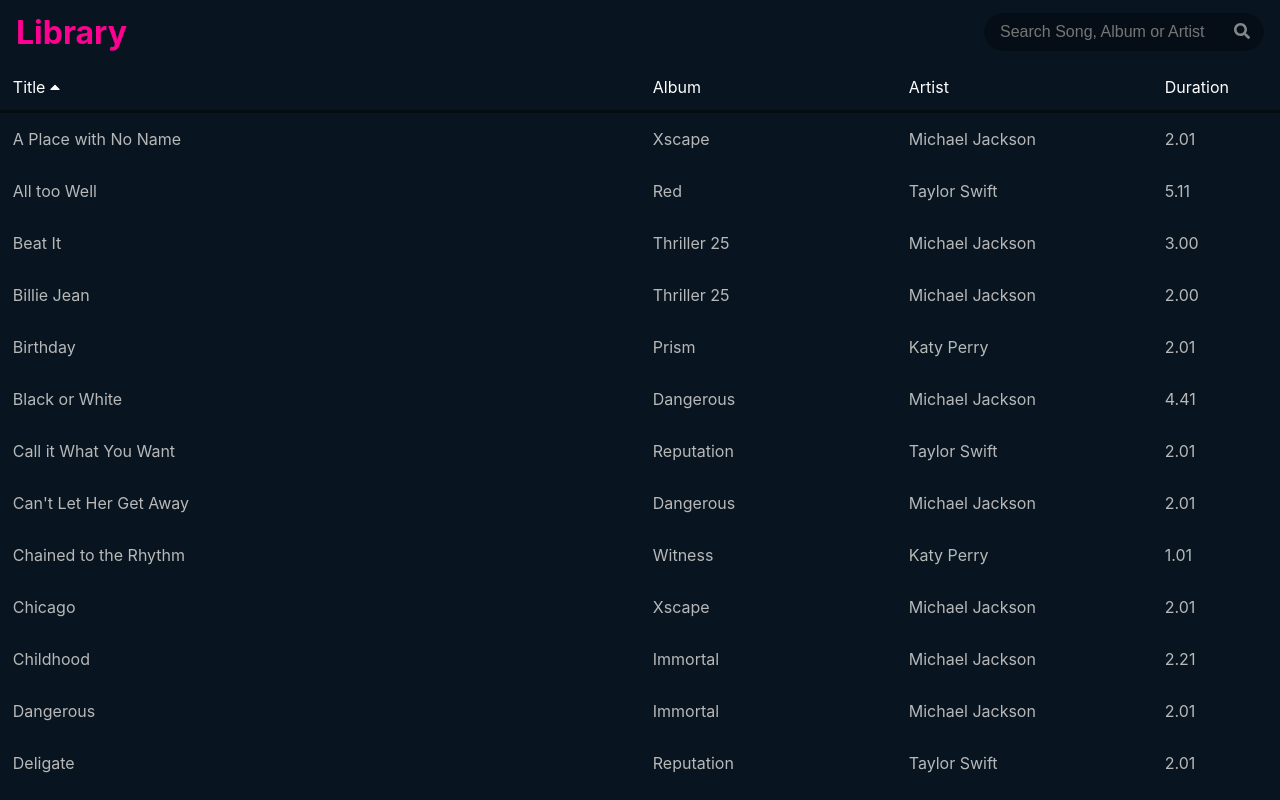
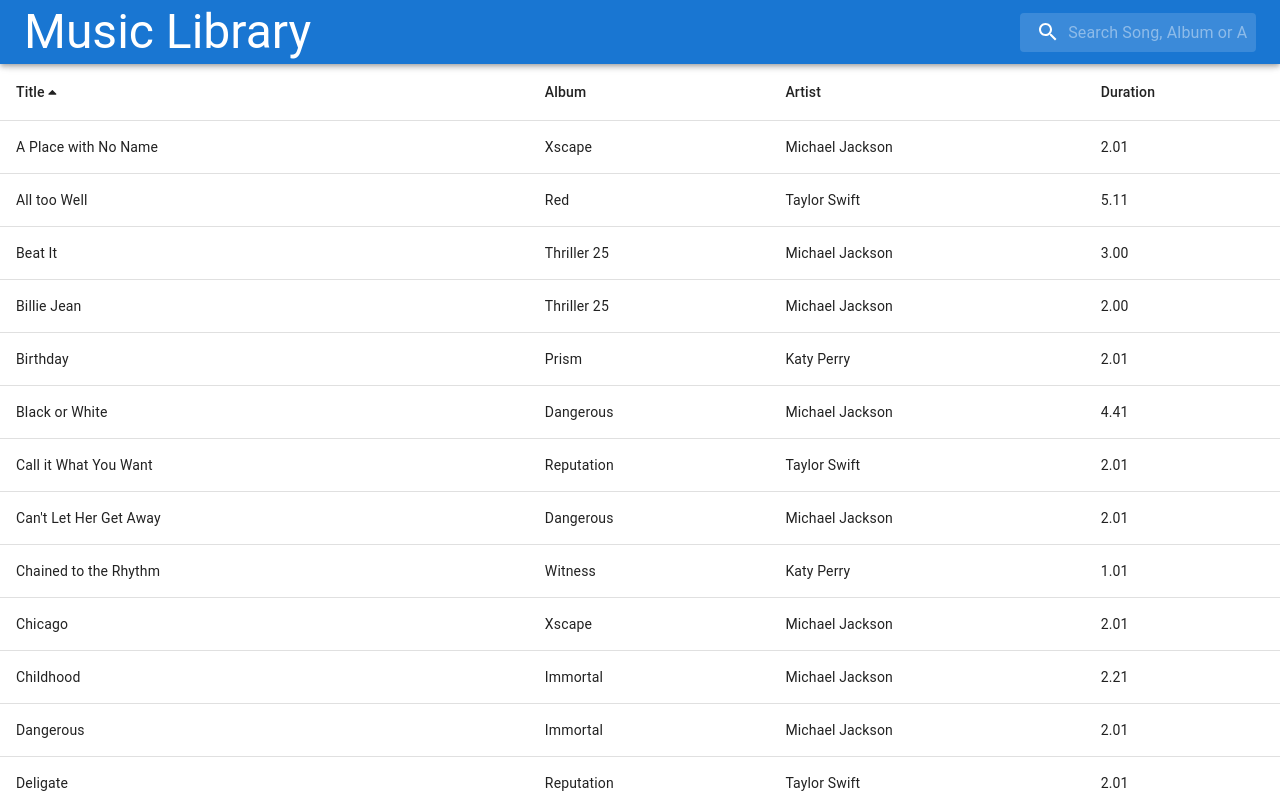
Before and after one commit to Extazx2/react-music-library, a React (Create React App) app: page / in a window 1280 px wide. Shown: the top 800 px of the page. Built offline with nearby package versions, Linux system fonts and the light colour scheme.

Commit message:
add material-ui and add Table

```diff
--- a/src/App.js
+++ b/src/App.js
@@ -2,17 +2,98 @@
 import Library from './components/library';
 import { library } from "@fortawesome/fontawesome-svg-core"
 import { faCaretDown, faCaretUp, faSearch } from '@fortawesome/free-solid-svg-icons';
+import {AppBar, Toolbar, Typography} from '@mui/material';
+import { styled, alpha } from '@mui/material/styles';
+import InputBase from '@mui/material/InputBase';
+import SearchIcon from '@mui/icons-material/Search';
+import {useCallback, useState} from 'react';
 
 library.add([faCaretUp,faCaretDown,faSearch])
 
+const Search = styled('div')(({ theme }) => ({
+    position: 'relative',
+    borderRadius: theme.shape.borderRadius,
+    backgroundColor: alpha(theme.palette.common.white, 0.15),
+    '&:hover': {
+        backgroundColor: alpha(theme.palette.common.white, 0.25),
+    },
+    marginLeft: 0,
+    width: '100%',
+    [theme.breakpoints.up('sm')]: {
+        marginLeft: theme.spacing(1),
+        width: 'auto',
+    },
+}));
+
+const SearchIconWrapper = styled('div')(({ theme }) => ({
+    padding: theme.spacing(0, 2),
+    height: '100%',
+    position: 'absolute',
+    pointerEvents: 'none',
+    display: 'flex',
+    alignItems: 'center',
+    justifyContent: 'center',
+}));
+
+const StyledInputBase = styled(InputBase)(({ theme }) => ({
+    color: 'inherit',
+    '& .MuiInputBase-input': {
+        padding: theme.spacing(1, 1, 1, 0),
+        // vertical padding + font size from searchIcon
+        paddingLeft: `calc(1em + ${theme.spacing(4)})`,
+        transition: theme.transitions.create('width'),
+        width: '100%',
+        [theme.breakpoints.up('sm')]: {
+            width: '20ch',
+            '&:focus': {
+                width: '35ch',
+            },
+        },
+    },
+}));
+
+
 function App() {
-  return (
-    <div className="App">
-      <header className="App-header">
-        <Library />
-      </header>
-    </div>
-  );
+    const [query, setQuery] = useState("")
+
+    const handleSearchChange = useCallback((e) => {
+        setQuery(e.target.value)
+        return e.target.value
+    }, [])
+
+    return (
+        <div className="App">
+            <AppBar>
+                <Toolbar>
+                    <Typography
+                        variant="h3"
+                        sx={{
+                            flexGrow: 1,
+                            display: {
+                                xs: 'none',
+                                sm: 'block'
+                            }
+                        }}
+                    >
+                        Music Library
+                    </Typography>
+                    <Search>
+                        <SearchIconWrapper>
+                            <SearchIcon />
+                        </SearchIconWrapper>
+                        <StyledInputBase
+                            defaultValue={query}
+                            placeholder="Search Song, Album or Artist…"
+                            inputProps={{ 'aria-label': 'search' }}
+                            onChange={handleSearchChange}
+                        />
+                    </Search>
+                </Toolbar>
+            </AppBar>
+            <Toolbar/>
+            <Library query={query}/>
+        </div>
+    );
 }
 
 export default App;
--- a/src/collections/db.js
+++ b/src/collections/db.js
@@ -1,5 +1,11 @@
 import albumsCollection from "./albums.json"
 import songsCollection from "./songs.json"
+
+const delayedResolve = (payload) => {
+  return new Promise(resolve => {
+    setTimeout(() => resolve(payload), 800)
+  })
+}
 
 const getAlbums = () => {
   return Promise.resolve(albumsCollection)
@@ -17,7 +23,7 @@
     return song
   })
   songs = sortList(filterList(songs, query), sort)
-  return Promise.resolve(songs)
+  return delayedResolve(songs)
 }
 
 const filterList = (list, query) => {
--- /dev/null
+++ b/src/components/common/SortIcon.jsx
@@ -0,0 +1,14 @@
+import {FontAwesomeIcon} from '@fortawesome/react-fontawesome';
+
+export const SortIcon = ({ sort, name }) => {
+
+    if (sort.property !== name) return null
+
+    const iconName = {
+        asc: "caret-up",
+        desc: "caret-down"
+    }
+    const icon = iconName[sort.direction] || null
+
+    return <FontAwesomeIcon icon={icon} />
+}
--- a/src/components/library/index.jsx
+++ b/src/components/library/index.jsx
@@ -1,31 +1,16 @@
-import { FontAwesomeIcon } from "@fortawesome/react-fontawesome";
-import { useEffect, useState } from "react";
-import { getSongs } from "../../services/library";
-import "./style.scss"
+import {useEffect, useState} from "react";
+import {getSongs} from "../../services/library";
+import './style.scss'
+import {SortIcon} from '../common/SortIcon';
+import {Table, TableBody, TableCell, TableContainer, TableHead, TableRow} from '@mui/material';
 
-const SortIcon = ({ sort, name }) => {
-    if (sort.property !== name) return null
-
-    let icon = null
-    if (sort.direction === "asc") {
-        icon = "caret-up"
-    } else if (sort.direction === "desc") {
-        icon = "caret-down"
-    } else {
-        return null
-    }
-
-    return <FontAwesomeIcon icon={icon} />
-}
-
-const Library = () => {
+const Library = ({query}) => {
     const [songs, setSongs] = useState([])
     const [sort, setSort] = useState({
         property: "title",
         direction: "asc"
     })
     const [error, setError] = useState(null)
-    const [query, setQuery] = useState("")
 
     useEffect(() => {
         loadSongs()
@@ -50,56 +35,43 @@
     }
 
     const listItems = songs.map(song => (
-        <div key={song.id} className="row">
-            <div className="column title">{song.title}</div>
-            <div className="column album">{song.album.title}</div>
-            <div className="column artist">{song.album.artist}</div>
-            <div className="column duration">{song.duration.toFixed(2)}</div>
-        </div>
+        <TableRow key={song.id} hover>
+            <TableCell>{song.title}</TableCell>
+            <TableCell>{song.album.title}</TableCell>
+            <TableCell>{song.album.artist}</TableCell>
+            <TableCell>{song.duration.toFixed(2)}</TableCell>
+        </TableRow>
     ))
 
     const errorMessage = !error ? null : <div className="error message">{error}</div>
 
     return (
-        <div className="Library">
-            <div className="header">
-                <h1>Library</h1>
-                <div className="search-form">
-                    <div className="search-field">
-                        <input
-                            defaultValue={query}
-                            placeholder="Search Song, Album or Artist"
-                            onKeyUp={e => {
-                                let typedQuery = e.target.value
-                                if (e.code === "Enter") {
-                                    setQuery(typedQuery)
-                                }
-                            }} />
-                        <button><FontAwesomeIcon icon="search" /></button>
-                    </div>
-                </div>
-            </div>
+        <>
             {errorMessage}
-            <div className="table">
-                <div className="table-header">
-                    <div className="column title" onClick={() => updateSort('title')}>
-                        Title <SortIcon sort={sort} name="title" />
-                    </div>
-                    <div className="column album" onClick={() => updateSort('album')}>
-                        Album <SortIcon sort={sort} name="album" />
-                    </div>
-                    <div className="column artist" onClick={() => updateSort('artist')}>
-                        Artist <SortIcon sort={sort} name="artist" />
-                    </div>
-                    <div className="column duration" onClick={() => updateSort('duration')}>
-                        Duration <SortIcon sort={sort} name="duration" />
-                    </div>
-                </div>
-                <div className="table-body">
-                    {listItems}
-                </div>
-            </div>
-        </div>
+            <TableContainer>
+                <Table>
+                    <TableHead >
+                        <TableRow>
+                            <TableCell onClick={() => updateSort('title')}>
+                                Title <SortIcon sort={sort} name="title" />
+                            </TableCell>
+                            <TableCell onClick={() => updateSort('album')}>
+                                Album <SortIcon sort={sort} name="album" />
+                            </TableCell>
+                            <TableCell onClick={() => updateSort('artist')}>
+                                Artist <SortIcon sort={sort} name="artist" />
+                            </TableCell>
+                            <TableCell onClick={() => updateSort('duration')}>
+                                Duration <SortIcon sort={sort} name="duration" />
+                            </TableCell>
+                        </TableRow>
+                    </TableHead>
+                    <TableBody>
+                        {listItems}
+                    </TableBody>
+                </Table>
+            </TableContainer>
+        </>
     )
 }
 
--- a/src/components/library/style.scss
+++ b/src/components/library/style.scss
@@ -1,60 +1,3 @@
-$column-padding: 1%;
-$header-height: 4em;
-
-.Library {
-    padding-top: $header-height;
-    .table {
-        display: flex;
-        flex-direction: column;
-        height: calc(100vh - #{$header-height});
-    }
-    .table-header {
-        border-bottom: 3px solid rgba(0, 0, 0, 0.4);
-        .column {
-            cursor: pointer;
-            color: #fff;
-
-            &:hover {
-                background-color: rgba(0, 0, 0, 0.05);
-            }
-        }
-    }
-    .table-body {
-        flex: 1;
-        overflow-y: scroll;
-    }
-
-    .column {
-        padding: 0.8em $column-padding;
-        display: inline-block;
-    }
-
-    .row {
-        .column {
-            padding: 1em $column-padding;
-            vertical-align: middle;
-            text-overflow: ellipsis;
-            white-space: nowrap;
-            overflow: hidden;
-        }
-
-        &:hover {
-            background-color: rgba(0, 0, 0, 0.4);
-        }
-    }
-
-    .title {
-        width: 50% - ($column-padding * 2);
-    }
-    .album {
-        width: 20% - ($column-padding * 2);
-    }
-    .artist {
-        width: 20% - ($column-padding * 2);
-    }
-    .duration {
-        width: 10% - ($column-padding * 2);
-    }
 .message {
     padding: 0.6em;
     text-align: center;
@@ -66,49 +9,3 @@
     color: #d31414;
     border-color: #d31414;
 }
-
-    .header {
-        position: fixed;
-        left: 0;
-        right: 0;
-        top: 0;
-        padding: 0 1em;
-        height: $header-height;
-        display: flex;
-        align-items: center;
-        justify-content: space-between;
-        h1 {
-            color: #ff0090;
-            margin: 0;
-            padding: 0;
-        }
-
-        .search-field {
-            background-color: rgba(0, 0, 0, 0.3);
-            padding: 0 0.3em 0 1em;
-            border-radius: 2em;
-            display: inline-block;
-            input {
-                padding: 0.6em 0;
-                outline: none;
-                background-color: transparent;
-                font-size: 1em;
-                border: none;
-                width: 14em;
-                color: #fff;
-            }
-            button {
-                cursor: pointer;
-                padding: 0.6em;
-                font-size: 1em;
-                background-color: transparent;
-                border: none;
-                outline: none;
-                color: rgba(255, 255, 255, 0.5);
-                &:hover {
-                    color: #fff;
-                }
-            }
-        }
-    }
-}
--- a/src/index.scss
+++ b/src/index.scss
@@ -5,8 +5,8 @@
     sans-serif;
   -webkit-font-smoothing: antialiased;
   -moz-osx-font-smoothing: grayscale;
-  background-color: #081520;
-  color: #b8b8b8;
+  //background-color: #081520;
+  //color: #b8b8b8;
 }
 
 code {
```
Also changed, not shown: package.json (+10 -3 lines), 2 other files (tests, documents, lock files or other folders). Lines whose indentation alone changed are shown as unchanged.
